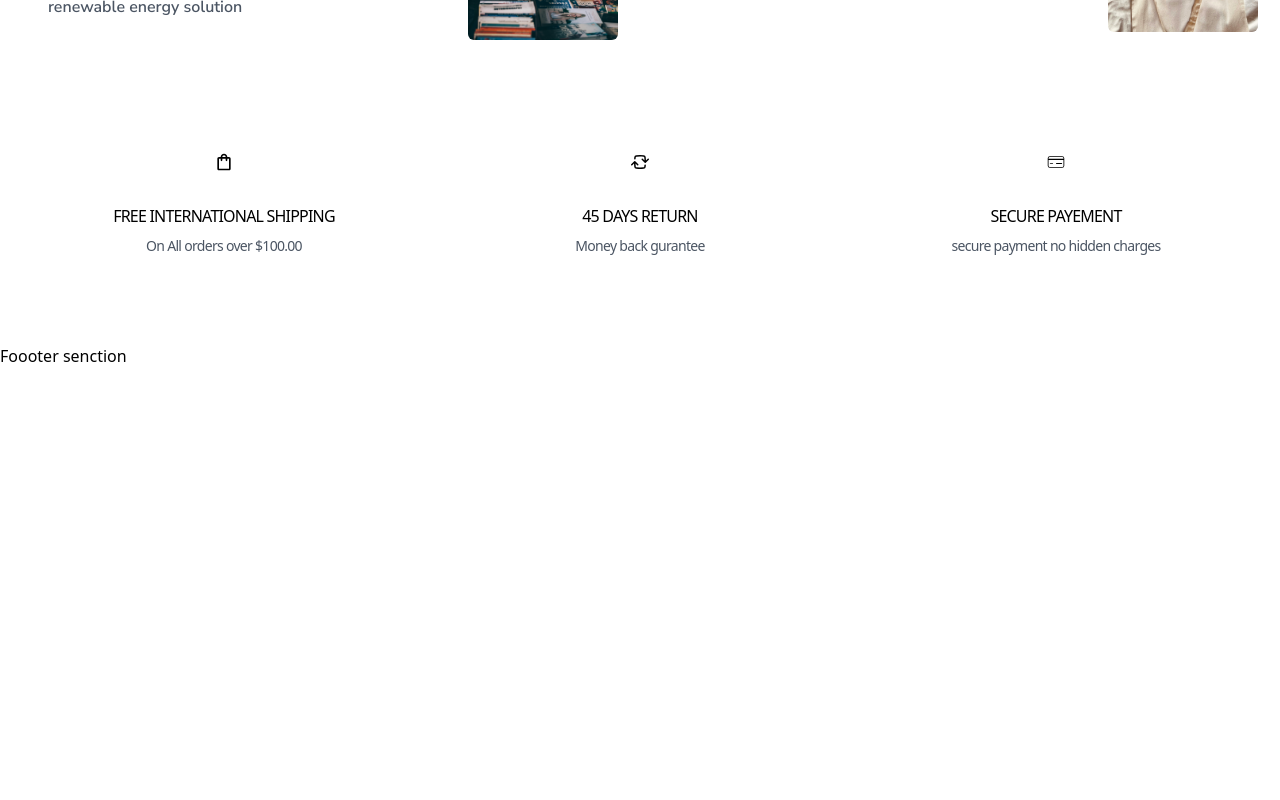
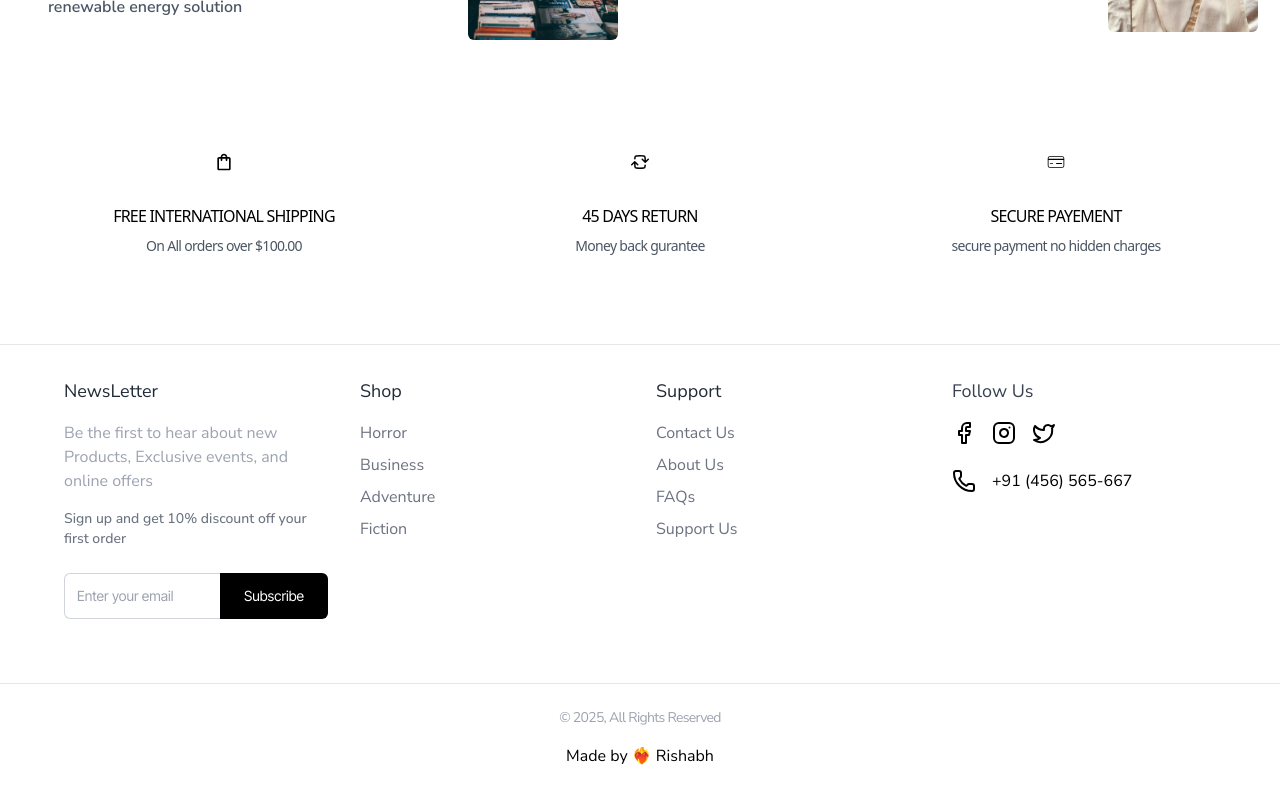
Before and after one commit to Rishabh1-dubey/Book_store, a React (Vite) app in the folder frontend/: page / in a window 1280 px wide. Shown: the part 1504-2304 px from the top of the page. Before the commit the page ends 1872 px from the top, so only its background shows below. Built offline with nearby package versions, Linux system fonts and the light colour scheme.

Commit message:
donw with footer and news section and also login page

```diff
--- a/frontend/src/App.jsx
+++ b/frontend/src/App.jsx
@@ -2,6 +2,7 @@
 import './App.css'
 import { Outlet } from 'react-router-dom'
 import Navbar from './components/Navbar'
+import Footer from './pages/home/Footer'
 
 function App() {
 
@@ -14,7 +15,9 @@ function App() {
     <main className='min-h-screen mx-auto  px-4 py-6 '>
     <Outlet />
     </main>
-    <footer>Foooter senction</footer>
+    <footer>
+      <Footer/>
+    </footer>
     </div>
 
   )
```
Also changed, not shown: frontend/src/main.jsx (+9 -0 lines).
